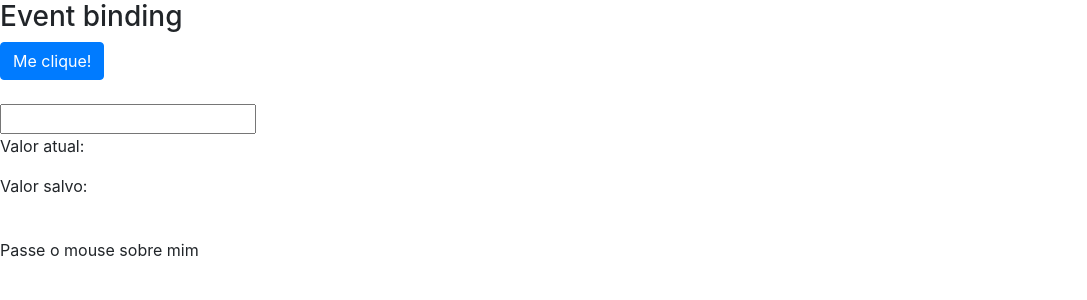
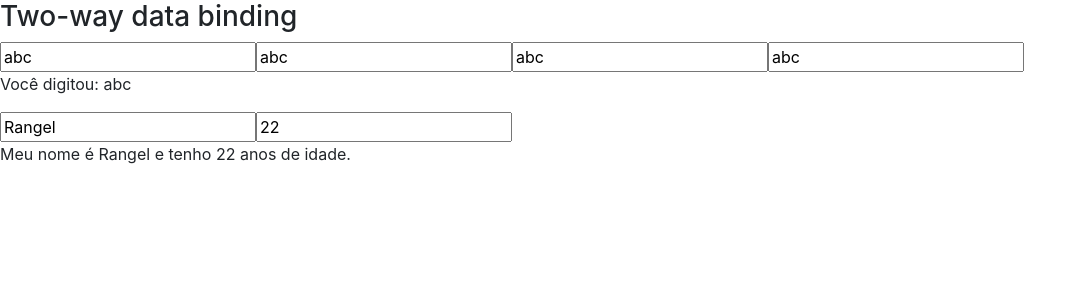
Before and after one commit to RangelAlb/Curso-Angular, an Angular app in the folder data-binding/: page / in a window 1280 px wide. Shown: the top 300 px of the page, without its empty margins (0-1087 px from the left). Built offline with nearby package versions, Linux system fonts and the light colour scheme.

Commit message:
Aula 12 - two-way data binding

```diff
--- a/data-binding/src/app/app.module.ts
+++ b/data-binding/src/app/app.module.ts
@@ -1,5 +1,6 @@
 import { BrowserModule } from "@angular/platform-browser";
 import { NgModule } from "@angular/core";
+import { FormsModule } from "@angular/forms";
 
 import { AppRoutingModule } from "./app-routing.module";
 import { AppComponent } from "./app.component";
@@ -8,7 +9,7 @@
 
 @NgModule({
   declarations: [AppComponent, DataBindingComponent],
-  imports: [BrowserModule, AppRoutingModule, NgbModule],
+  imports: [BrowserModule, AppRoutingModule, NgbModule, FormsModule],
   providers: [],
   bootstrap: [AppComponent]
 })
--- a/data-binding/src/app/data-binding/data-binding.component.html
+++ b/data-binding/src/app/data-binding/data-binding.component.html
@@ -77,7 +77,7 @@
 
 <!-- Aula 11-->
 
-<section class="event-binding">
+<!-- <section class="event-binding">
   <article>
     <h3>Event binding</h3>
     <div>
@@ -107,4 +107,31 @@
       >
     </div>
   </article>
+</section> -->
+
+<!--Aula 12-->
+<section class="two-way-binding">
+  <article>
+    <h3>Two-way data binding</h3>
+    <div>
+      <input type="text" [value]="nome" (input)="nome = $event.target.value" />
+
+      <input type="text" [ngModel]="nome" (ngModelChange)="nome = $event" />
+
+      <input type="text" [(ngModel)]="nome" />
+
+      <input type="text" bindon-ngModel="nome" />
+
+      <p>Você digitou: {{ nome }}</p>
+    </div>
+
+    <div>
+      <input type="text" [(ngModel)]="pessoa.nome" />
+      <input type="text" [(ngModel)]="pessoa.idade" />
+
+      <p>
+        Meu nome é {{ pessoa.nome }} e tenho {{ pessoa.idade }} anos de idade.
+      </p>
+    </div>
+  </article>
 </section>
--- a/data-binding/src/app/data-binding/data-binding.component.ts
+++ b/data-binding/src/app/data-binding/data-binding.component.ts
@@ -22,6 +22,13 @@
   valorSalvo: string = "";
 
   isMouseOver: boolean = false;
+
+  nome: string = "abc";
+
+  pessoa: any = {
+    nome: "Rangel",
+    idade: 22
+  };
 
   getValor() {
     return 1;
```
